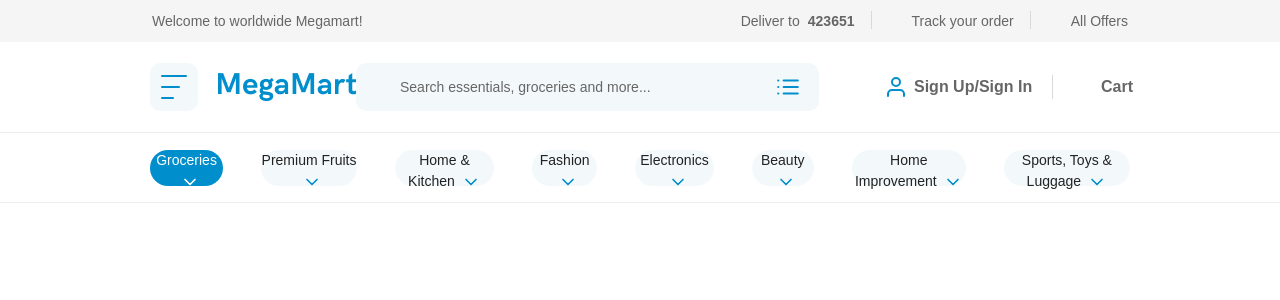
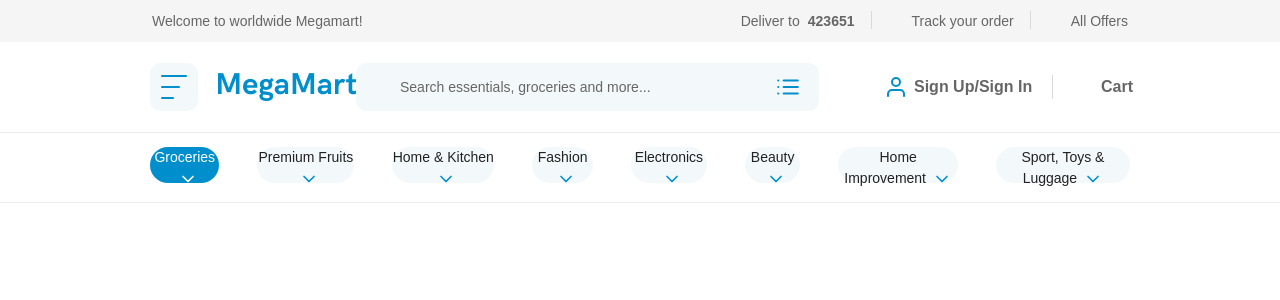
Before and after one commit to talhashah34/Figma-Design, a React (Vite) app: page / in a window 1280 px wide. Shown: the top 300 px of the page. Built offline with nearby package versions, Linux system fonts and the light colour scheme; some icons are missing.

Commit message:
Created a button component.

```diff
--- a/src/components/Button.jsx
+++ b/src/components/Button.jsx
@@ -1,9 +1,18 @@
 import React from 'react'
+import { FiChevronDown } from 'react-icons/fi';
 
-const Button = () => {
+
+const Button = ({ label, active= false, width}) => {
   return (
     <div>
-
+      <button className={`w-[${width}] h-[36px] rounded-[18px]
+      ${active ? 'bg-[#008ECC] text-white' : 'bg-[#F3F9FB] text-[#222222]'} items-center`}>
+        {label}
+        <FiChevronDown
+          size={20}
+          className={`inline-block ml-1.5 ${active ? 'text-white' : 'text-[#008ECC]'}`}
+        />
+      </button>
     </div>
   )
 }
--- a/src/components/Category.jsx
+++ b/src/components/Category.jsx
@@ -1,5 +1,7 @@
 import React from 'react'
 import { FiChevronDown } from 'react-icons/fi';
+
+import Button from './Button';
 
 const Category = () => {
   return (
@@ -7,55 +9,14 @@ const Category = () => {
     <div className='max-w-full h-[1px] bg-[#EDEDED]'></div>
         <div className='max-w-full h-[69px] bg-white mx-[130px] px-[20px]
         flex flex-cols items-center justify-center font-sans text-white text-[14px] gap-[38px]' >
-            <button className='w-[113px] h-[36px] rounded-[18px] bg-[#008ECC] items-center '>
-                Groceries
-                <FiChevronDown
-                size={20}
-                className='inline-block ml-1.5'/>
-            </button>
-            <button className='w-[148px] h-[36px] text-[#222222] bg-[#F3F9FB] rounded-[18px] items-center'>
-                Premium Fruits
-                <FiChevronDown
-                size={20}
-                className='text-[#008ECC] inline-block ml-1.5'/>
-            </button>
-            <button className='w-[153px] h-[36px] text-[#222222] bg-[#F3F9FB] rounded-[18px] items-center'>
-                Home & Kitchen
-                <FiChevronDown
-                size={20}
-                className='text-[#008ECC] inline-block ml-1.5'/>
-            </button>
-            <button className='w-[101px] h-[36px] text-[#222222] bg-[#F3F9FB] rounded-[18px] items-center'>
-                Fashion
-                <FiChevronDown
-                size={20}
-                className='text-[#008ECC] inline-block ml-1.5'/>
-            </button>
-            <button className='w-[121px] h-[36px] text-[#222222] bg-[#F3F9FB] rounded-[18px] items-center'>
-                Electronics
-                <FiChevronDown
-                size={20}
-                className='text-[#008ECC] inline-block ml-1.5'/>
-            </button>
-            <button className='w-[96px] h-[36px] text-[#222222] bg-[#F3F9FB] rounded-[18px] items-center'>
-                Beauty
-                <FiChevronDown
-                size={20}
-                className='text-[#008ECC] inline-block ml-1.5'/>
-            </button>
-            <button className='w-[176px] h-[36px] text-[#222222] bg-[#F3F9FB] rounded-[18px] items-center'>
-                Home Improvement
-                <FiChevronDown
-                size={20}
-                className='text-[#008ECC] inline-block ml-1.5'/>
-            </button>
-            <button className='w-[195px] h-[36px] text-[#222222] bg-[#F3F9FB] rounded-[18px] items-center'>
-                Sports, Toys & Luggage
-                <FiChevronDown
-                size={20}
-                className='text-[#008ECC] inline-block ml-1.5'/>
-            </button>
-
+            <Button width='113px' label='Groceries' active= 'true'/>
+            <Button width='148px' label='Premium Fruits' />
+            <Button width='153px' label='Home & Kitchen' />
+            <Button width='101px' label='Fashion' />
+            <Button width='121px' label='Electronics' />
+            <Button width='96px' label='Beauty' />
+            <Button width='176px' label='Home Improvement' />
+            <Button width='195px' label='Sport, Toys & Luggage' />
         </div>
     <div className='max-w-full h-[1px] bg-[#EDEDED]'></div>
     </>
--- a/src/pages/LandingPage.jsx
+++ b/src/pages/LandingPage.jsx
@@ -13,7 +13,6 @@ const LandingPage = () => {
       <NavBar />
       <TopBar />
       <Category />
-      <Button />
       <Hero />
       <ProductCard />
     </div>
```
